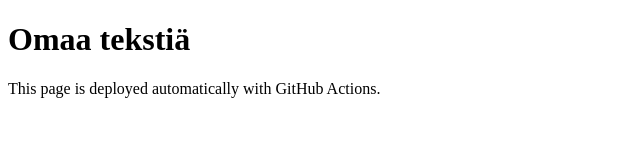
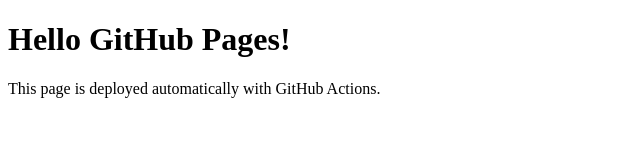
Before and after one commit to jkorkeakangas/julkinen, a plain HTML site: page index.html in a window 1280 px wide. Shown: the whole page, without its empty margins (0-640 px from the left). Drawn offline with Linux system fonts and the light colour scheme.

Commit message:
tekstiä muutettu

```diff
--- a/index.html
+++ b/index.html
@@ -6,7 +6,7 @@
 </head>
 <body>
   <main>
-    <h1>Omaa tekstiä</h1>
+    <h1>Hello GitHub Pages!</h1>
     <p>This page is deployed automatically with GitHub Actions.</p>
   </main>
 </body>
```
